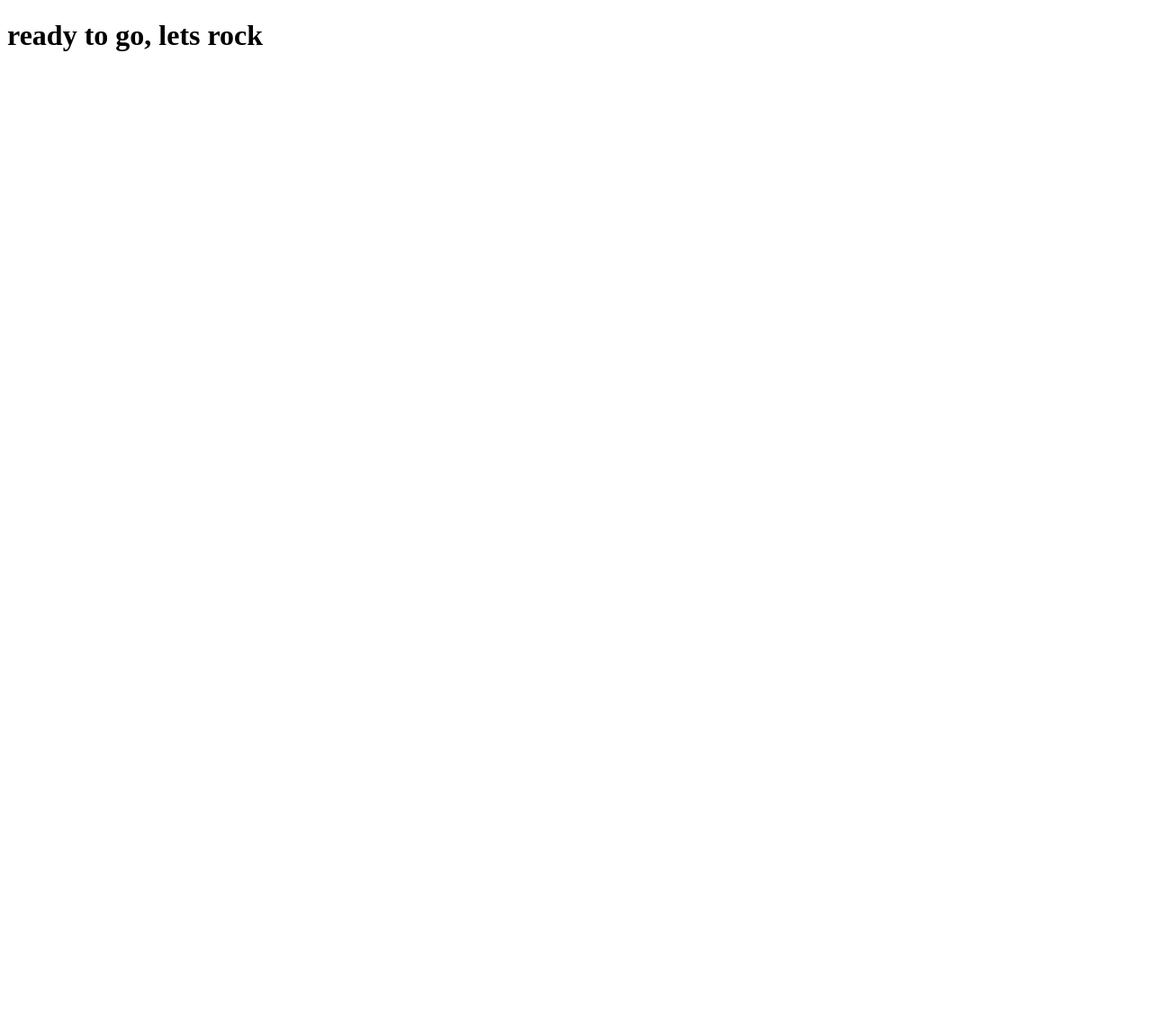
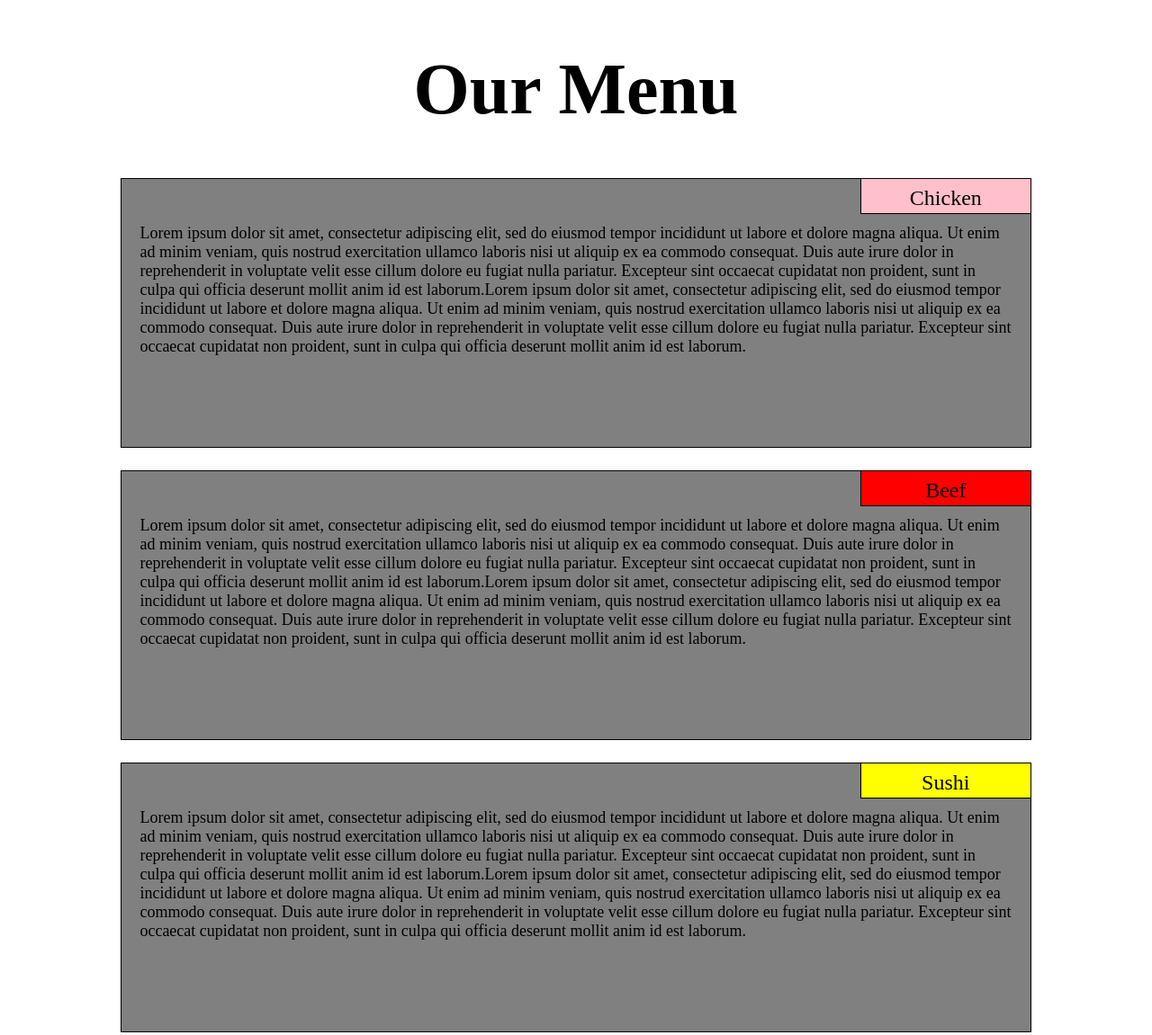
Before and after one commit to Saleem1234-5/Coursera-test, a plain HTML site: page module-2-sol/index.html in a window 1280 px wide. Shown: the whole page at 90% size. Before the commit the page ends 800 px from the top, so only its background shows below. Drawn offline with Linux system fonts and the light colour scheme.

Commit message:
modification

```diff
--- /dev/null
+++ b/module-2-sol/css/mystyle.css
@@ -0,0 +1,61 @@
+/* styling css*/
+* {
+	box-sizing: border-box;
+}
+h1 {
+	width:90%;
+	text-align: center;
+	margin-left: auto;
+	margin-right: auto;
+	font-size: 80px;
+}
+div {
+	position: relative;
+}
+#p1, #p2, #p3 {
+	width: 80%;
+	height: 300px;
+	border: 1px solid black;
+	padding: 50px 20px 20px 20px;
+	background-color: gray;
+	margin-left: auto;
+	margin-right: auto;
+	margin-bottom: 25px;
+	font-size: 18px;
+}
+#p11 {
+	width: 15%;
+	height: 40px;
+	padding-top:8px;
+	text-align: center;
+	background-color: pink;
+	border: 1px solid black;
+	position: absolute;
+	margin: 0;
+	left: 75%;
+	font-size: 24px;
+}
+#p21 {
+	width: 15%;
+	height: 40px;
+	padding-top:8px;
+	text-align: center;
+	background-color: red;
+	border: 1px solid black;
+	position: absolute;
+	margin: 0;
+	left: 75%;
+	font-size: 24px;
+}
+#p31 {
+	width: 15%;
+	height: 40px;
+	padding-top:8px;
+	text-align: center;
+	background-color: yellow;
+	border: 1px solid black;
+	position: absolute;
+	margin: 0;
+	left: 75%;
+	font-size: 24px;
+}
--- a/module-2-sol/index.html
+++ b/module-2-sol/index.html
@@ -1,9 +1,19 @@
 <!DOCTYPE html>
 <html>
 <head>
-	<title>hello there</title>
+	<meta charset="utf-8">
+	<title>floating elements</title>
+	<link rel="stylesheet" type="text/css" href="css\mystyle.css">
 </head>
 <body>
-<h1>ready to go, lets rock</h1>
+	<h1>Our Menu</h1>
+	<div>
+		<p id="p11">Chicken</p>
+	<p id="p1">Lorem ipsum dolor sit amet, consectetur adipiscing elit, sed do eiusmod tempor incididunt ut labore et dolore magna aliqua. Ut enim ad minim veniam, quis nostrud exercitation ullamco laboris nisi ut aliquip ex ea commodo consequat. Duis aute irure dolor in reprehenderit in voluptate velit esse cillum dolore eu fugiat nulla pariatur. Excepteur sint occaecat cupidatat non proident, sunt in culpa qui officia deserunt mollit anim id est laborum.Lorem ipsum dolor sit amet, consectetur adipiscing elit, sed do eiusmod tempor incididunt ut labore et dolore magna aliqua. Ut enim ad minim veniam, quis nostrud exercitation ullamco laboris nisi ut aliquip ex ea commodo consequat. Duis aute irure dolor in reprehenderit in voluptate velit esse cillum dolore eu fugiat nulla pariatur. Excepteur sint occaecat cupidatat non proident, sunt in culpa qui officia deserunt mollit anim id est laborum.</p>
+	<p id="p21">Beef</p>
+	<p id="p2">Lorem ipsum dolor sit amet, consectetur adipiscing elit, sed do eiusmod tempor incididunt ut labore et dolore magna aliqua. Ut enim ad minim veniam, quis nostrud exercitation ullamco laboris nisi ut aliquip ex ea commodo consequat. Duis aute irure dolor in reprehenderit in voluptate velit esse cillum dolore eu fugiat nulla pariatur. Excepteur sint occaecat cupidatat non proident, sunt in culpa qui officia deserunt mollit anim id est laborum.Lorem ipsum dolor sit amet, consectetur adipiscing elit, sed do eiusmod tempor incididunt ut labore et dolore magna aliqua. Ut enim ad minim veniam, quis nostrud exercitation ullamco laboris nisi ut aliquip ex ea commodo consequat. Duis aute irure dolor in reprehenderit in voluptate velit esse cillum dolore eu fugiat nulla pariatur. Excepteur sint occaecat cupidatat non proident, sunt in culpa qui officia deserunt mollit anim id est laborum.</p>
+	<p id="p31">Sushi</p>
+	<p id="p3">Lorem ipsum dolor sit amet, consectetur adipiscing elit, sed do eiusmod tempor incididunt ut labore et dolore magna aliqua. Ut enim ad minim veniam, quis nostrud exercitation ullamco laboris nisi ut aliquip ex ea commodo consequat. Duis aute irure dolor in reprehenderit in voluptate velit esse cillum dolore eu fugiat nulla pariatur. Excepteur sint occaecat cupidatat non proident, sunt in culpa qui officia deserunt mollit anim id est laborum.Lorem ipsum dolor sit amet, consectetur adipiscing elit, sed do eiusmod tempor incididunt ut labore et dolore magna aliqua. Ut enim ad minim veniam, quis nostrud exercitation ullamco laboris nisi ut aliquip ex ea commodo consequat. Duis aute irure dolor in reprehenderit in voluptate velit esse cillum dolore eu fugiat nulla pariatur. Excepteur sint occaecat cupidatat non proident, sunt in culpa qui officia deserunt mollit anim id est laborum.</p>
+	</div>
 </body>
 </html>
```
